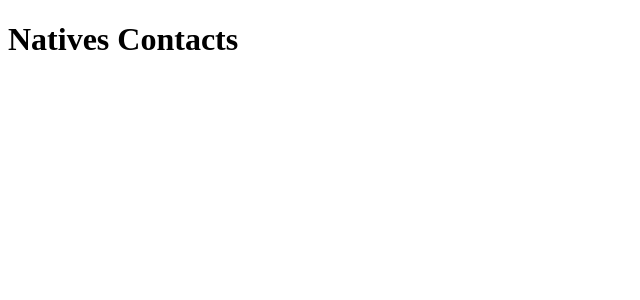
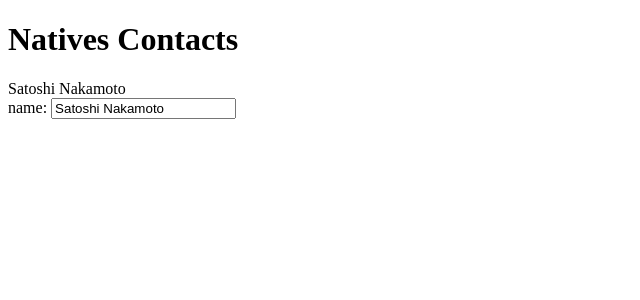
Before and after one commit to BTostevin/Natives-Contacts, an Angular app: page / in a window 1280 px wide. Shown: the top 300 px of the page, without its empty margins (0-640 px from the left). Built offline with nearby package versions, Linux system fonts and the light colour scheme.

Commit message:
added contacts component

```diff
--- a/src/app/app.component.html
+++ b/src/app/app.component.html
@@ -1 +1,3 @@
 <h1>{{title}}</h1>
+
+<app-contacts></app-contacts>
--- /dev/null
+++ b/src/app/contact.ts
@@ -0,0 +1,6 @@
+export class Contact {
+    name: string;
+    email: string;
+    location: string;
+    primary: string;
+}
--- /dev/null
+++ b/src/app/contacts/contacts.component.html
@@ -0,0 +1,8 @@
+{{contact.name}}
+
+
+<div>
+  <label>name:
+    <input [(ngModel)]="contact.name" placeholder="name">
+  </label>
+</div>
--- /dev/null
+++ b/src/app/contacts/contacts.component.ts
@@ -0,0 +1,23 @@
+import { Component, OnInit } from '@angular/core';
+
+@Component({
+  selector: 'app-contacts',
+  templateUrl: './contacts.component.html',
+  styleUrls: ['./contacts.component.css']
+})
+
+
+export class ContactsComponent implements OnInit {
+  contact: Contact = {
+    name: 'Satoshi Nakamoto',
+    email: 'satoshi@bitcoin.com',
+    location: 'Japan',
+    primary: '0812345'
+  };
+
+  constructor() { }
+
+  ngOnInit() {
+  }
+
+}
```
Also changed, not shown: src/app/app.module.ts (+6 -2 lines), src/app/contacts/contacts.component.css (added), 1 other file (tests, documents, lock files or other folders).
